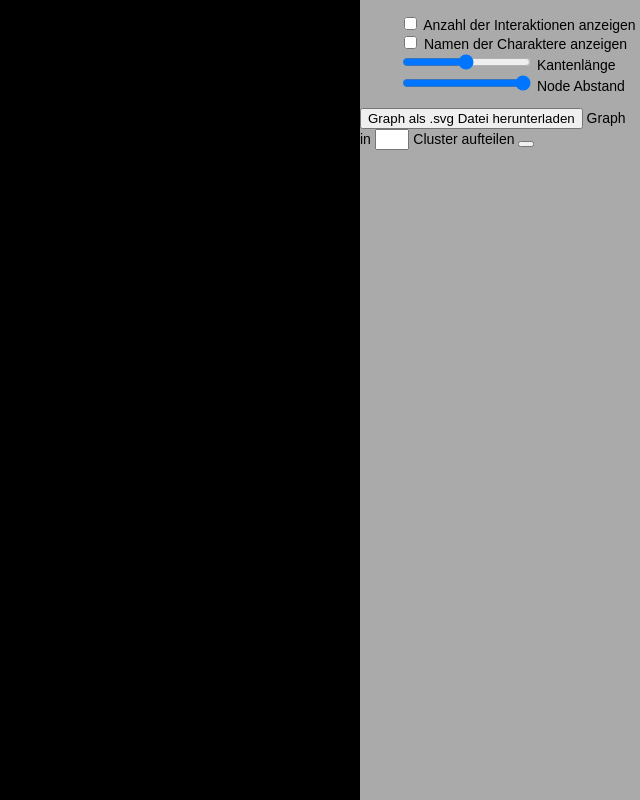
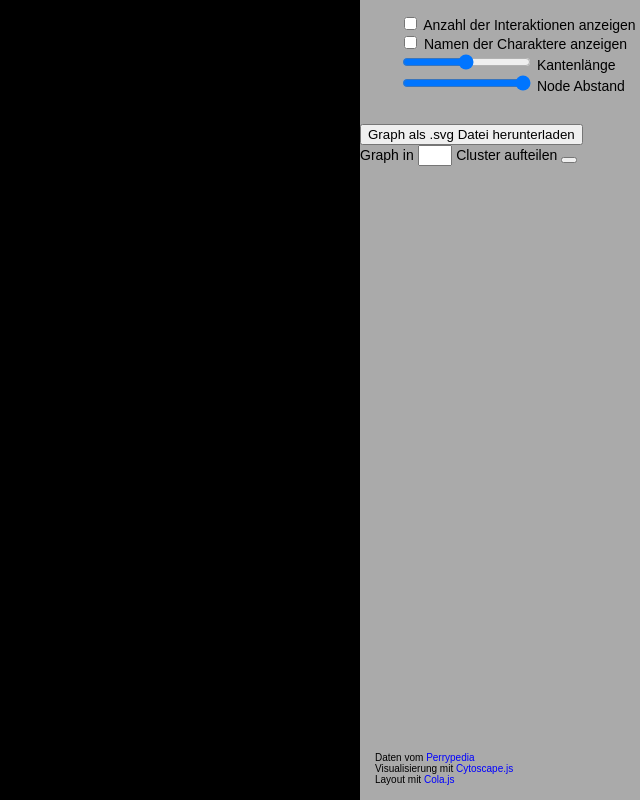
Before and after one commit to Wuelle/Soziale-Strukturen-in-Perry-Rhodan, a plain HTML site: page index.html in a window 1280 px wide. Shown: the whole page, without its empty margins (640-1280 px from the left). Drawn offline with nearby package versions, Linux system fonts and the light colour scheme; some packages are replaced by stand-ins of ours; a script that the page names is missing.

Commit message:
add credits

```diff
--- a/index.html
+++ b/index.html
@@ -61,11 +61,17 @@
 				<label for="node_spacing_slider">Node Abstand</label>
 			</li>
 		</ul>
-		<button onclick="downloadSVG()">Graph als .svg Datei herunterladen</button>
+		<br>
+		<button onclick="downloadSVG()">Graph als .svg Datei herunterladen</button><br>
 		Graph in
 		<input type="number" min="1" max="5" id="numClusters"></input>
 		Cluster aufteilen
 		<button onclick="formClusters()"></button>
+		<div id="credits">
+			Daten vom <a href="https://www.perrypedia.de">Perrypedia</a><br>
+			Visualisierung mit <a href="https://js.cytoscape.org">Cytoscape.js</a><br>
+			Layout mit <a href="http://marvl.infotech.monash.edu/webcola/">Cola.js</a><br>
+		</div>
 
 	</div>
 
--- a/visualize.css
+++ b/visualize.css
@@ -7,6 +7,11 @@ body{
 	font-size: 14px;
 	font-family: Arial, "sans-serif";
 }
+a, a:active, a:visited, a:hover{
+	text-decoration: none;
+	color: blue;
+}
+
 ul{
 	list-style: none;
 }
@@ -20,10 +25,13 @@ ul{
 #numClusters{
 	width: 2em;
 }
-.cy-panzoom{
-	position:absolut;
+/*.cy-panzoom{
+	position:absolute;
 	top: 50%;
-}
+	-ms-transform: translateY(-50%);
+	transform: translateY(-50%);
+	vertical-align: middle;
+}*/
 #config{
 	position: absolute;
 	top: 0;
@@ -33,3 +41,10 @@ ul{
 	background-color: #aaa;
 	box-sizing: border-box;
 }
+
+#credits{
+	position: absolute;
+	font-size: 10px;
+	bottom: 15px;
+	left: 15px;
+}
```
